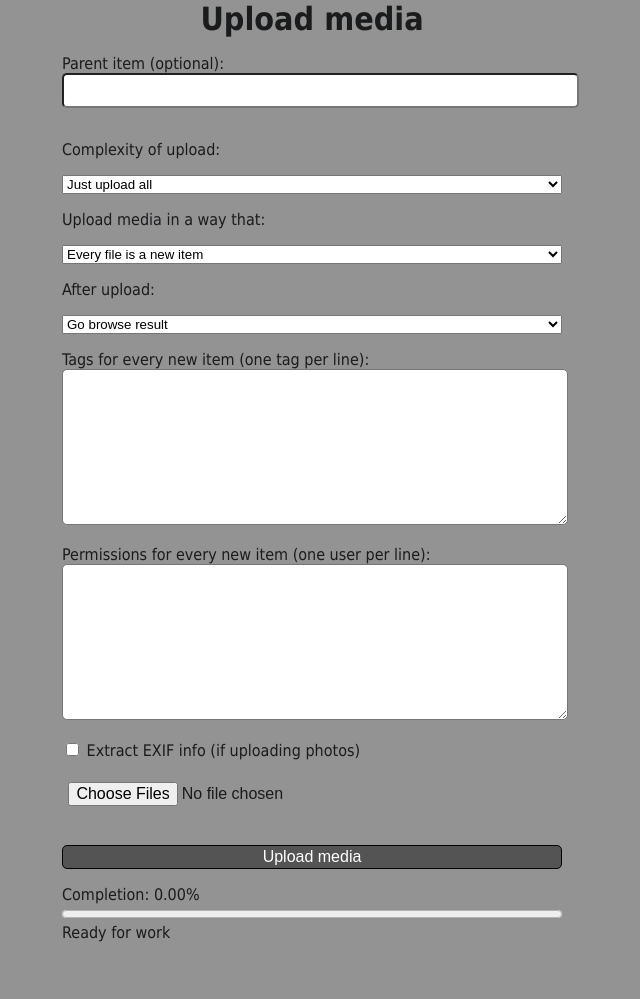
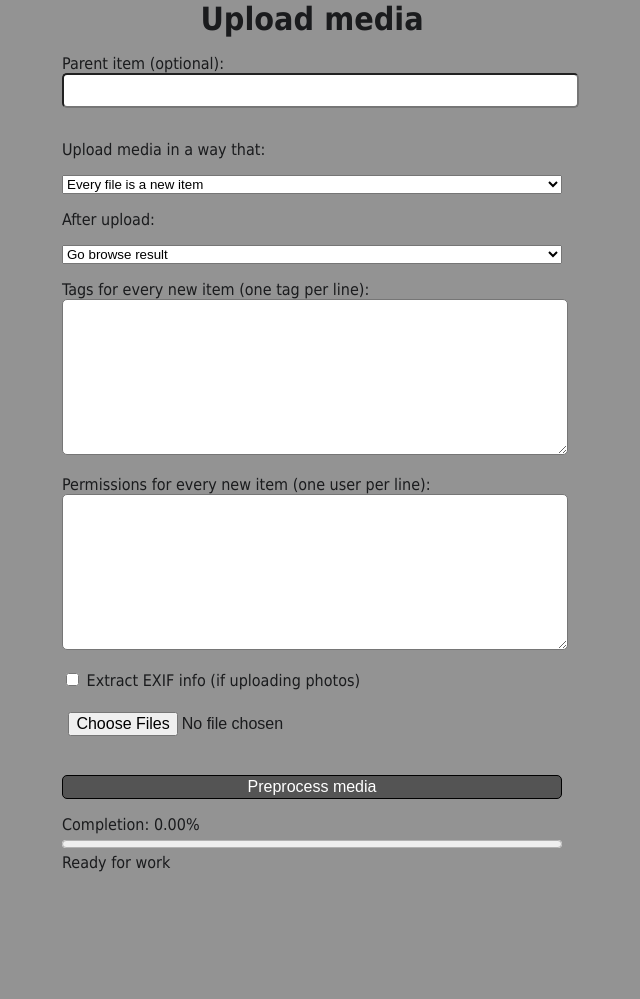
Before and after one commit to IgorZyktin/omoide, a Python web app: template omoide/presentation/templates/upload.html in a window 1280 px wide. Shown: the part 155-1154 px from the top of the page, without its empty margins (328-968 px from the left). After the commit the page ends 1027 px from the top, so only its background shows below. Run offline with Jinja, Linux system fonts and the light colour scheme; the template is opened without the code that fills it, so the values that code supplies are empty; some libraries are stand-ins or nearby versions.

Commit message:
feat: always confirm upload
Closes #63

```diff
--- a/omoide/presentation/static/upload.js
+++ b/omoide/presentation/static/upload.js
@@ -975,12 +975,6 @@ async function ensureParentIsCollection(parent) {
     }
 }
 
-async function oneShot(button, uploadState) {
-    // preprocess + upload
-    await preprocessMedia(button, uploadState)
-    await uploadMedia(button, uploadState)
-}
-
 async function preprocessMedia(button, uploadState) {
     // prepare given media for upload
     let targets = getTargets()
--- a/omoide/presentation/templates/upload.html
+++ b/omoide/presentation/templates/upload.html
@@ -25,12 +25,6 @@
         </label>
 
         <div id="parent_thumbnail" class="parent_thumbnail"></div>
-
-        <label for="complexity_of_upload">Complexity of upload:</label>
-        <select id="complexity_of_upload">
-            <option value="simple">Just upload all</option>
-            <option value="complex">Let me check before upload</option>
-        </select>
 
         <label for="upload_as">Upload media in a way that:</label>
         <select id="upload_as">
@@ -88,7 +82,7 @@
                type="button"
                title="Start operation"
                class="button"
-               value="Upload media">
+               value="Preprocess media">
 
         <div id="global-status"></div>
 
@@ -107,23 +101,10 @@
                 return
             }
 
-            if ($('#complexity_of_upload').val() === 'simple') {
-                oneShot(this, UPLOAD_STATE)
-            } else {
-                if (UPLOAD_STATE.status === 'init') {
-                    preprocessMedia(this, UPLOAD_STATE)
-                } else if (UPLOAD_STATE.status === 'processed') {
-                    uploadMedia(this, UPLOAD_STATE)
-                }
-            }
-        });
-
-        $('#complexity_of_upload').on('change', function () {
-            UPLOAD_STATE.setStatus('init')
-            if ($(this).val() === 'simple') {
-                $('#media_button').val('Upload media')
-            } else {
-                $('#media_button').val('Preprocess media')
+            if (UPLOAD_STATE.status === 'init') {
+                preprocessMedia(this, UPLOAD_STATE)
+            } else if (UPLOAD_STATE.status === 'processed') {
+                uploadMedia(this, UPLOAD_STATE)
             }
         });
 
@@ -162,7 +143,7 @@
         let thumbnailElement = $('#parent_thumbnail')
         let uuidElement = $('#parent_uuid')
 
-        function extractPermissionsFromParent(parent){
+        function extractPermissionsFromParent(parent) {
             if (parent === undefined || parent.permissions.length === 0)
                 return
 
```
